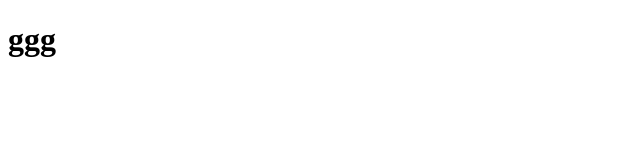
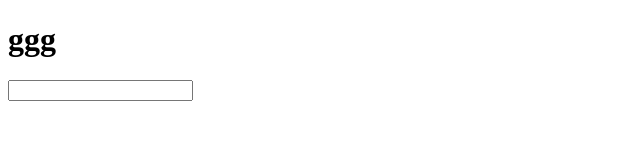
Before and after one commit to GOLHS/GitServer, a plain HTML site: page index.html in a window 1280 px wide. Shown: the whole page, without its empty margins (0-640 px from the left). Drawn offline with Linux system fonts and the light colour scheme.

Commit message:
update index

```diff
--- a/index.html
+++ b/index.html
@@ -8,5 +8,8 @@
 </head>
 <body>
     <h1>ggg</h1>
+    <form>
+        <input type="text" name="name"/>
+    </form>
 </body>
 </html>
```
